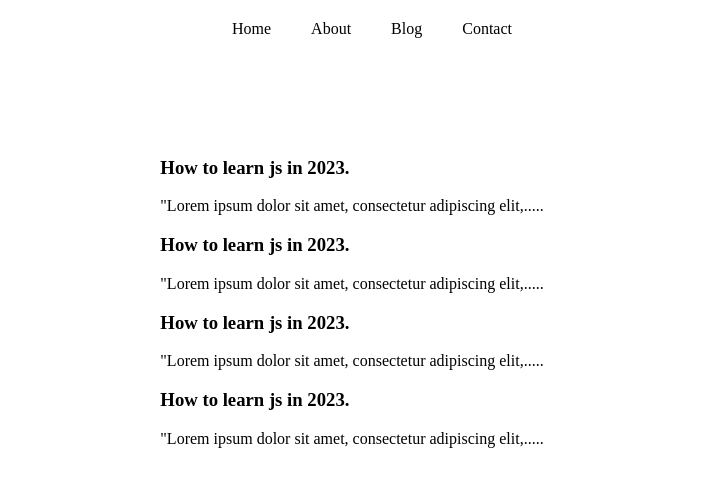
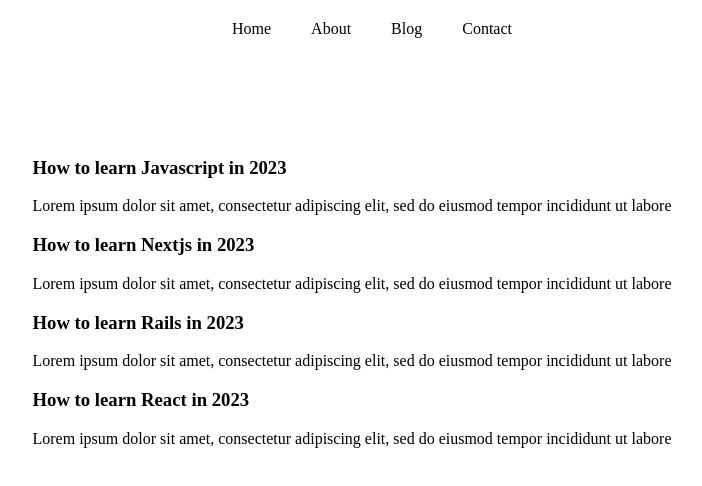
Before and after one commit to MuzamilHassan1/hunting-coder, a Next.js app: page /blog in a window 1280 px wide. Shown: the top 486 px of the page, without its empty margins (288-990 px from the left). Built offline with nearby package versions, Linux system fonts and the light colour scheme.

Commit message:
consuming blogs and getblogs apis in views

```diff
--- a/pages/api/blogs.js
+++ b/pages/api/blogs.js
@@ -1,16 +1,19 @@
-import { readFile, readdir } from 'fs';
+// import { readFile, readdir } from 'fs';
+import * as fs from 'fs'
 
-export default function handler(req, res) {
+export default async function handler(req, res) {
   // console.log(req.query) => params
 
-  let blogdata = []
-  readdir('blogdata', (error, files) => {
-    // files.forEach(file => {
-    //   readFile(`blogdata/${file}`, 'utf-8', (error, data) => {
-    //     if (error) res.status(404).json({ error: "Something went wrong" })
-    //     blogdata.push(JSON.parse(data))
-    //   })
-    // });
-    res.status(200).json(files);
-  });
+  let blogdata = [];
+  let files = await fs.promises.readdir('blogdata');
+  for (const file of files) {
+    let myFile = await fs.promises.readFile(`blogdata/${file}`, 'utf-8');
+    blogdata.push(JSON.parse(myFile));
+  }
+  res.status(200).json(blogdata);
 }
+
+//NOTES -> While fetching file we need to use promises
+//So we need to use fs.promises.method
+//also we can not use ForEach loop with promises
+//we need to use more specific loop like for of
--- a/pages/blog.js
+++ b/pages/blog.js
@@ -1,27 +1,27 @@
-import React from 'react'
+import React, { useEffect, useState } from 'react'
 import styles from '../styles/Blog.module.css'
 import Link from 'next/link'
+import axios from 'axios'
 
 const Blog = () => {
+  useEffect(()=>{
+    axios.get('http://localhost:3000/api/blogs')
+    .then(data => setBlogData(data.data))
+    .catch(error => console.log(error));
+  }, []);
+
+  const [blogData, setBlogData] = useState([]);
+  console.log(blogData);
+
   return (
     <div className={styles.container}>
       <div className="blogs">
-        <div className="blogItem">
-          <Link className={styles.blogLink} href='/blogpost/learn-js-in-2023'><h3>How to learn js in 2023.</h3></Link>
-          <p>"Lorem ipsum dolor sit amet, consectetur adipiscing elit,.....</p>
-        </div>
-        <div className="blogItem">
-          <Link className={styles.blogLink} href='/blogpost/learn-js-in-2023'><h3>How to learn js in 2023.</h3></Link>
-          <p>"Lorem ipsum dolor sit amet, consectetur adipiscing elit,.....</p>
-        </div>
-        <div className="blogItem">
-          <Link className={styles.blogLink} href='/blogpost/learn-js-in-2023'><h3>How to learn js in 2023.</h3></Link>
-          <p>"Lorem ipsum dolor sit amet, consectetur adipiscing elit,.....</p>
-        </div>
-        <div className="blogItem">
-          <Link className={styles.blogLink} href='/blogpost/learn-js-in-2023'><h3>How to learn js in 2023.</h3></Link>
-          <p>"Lorem ipsum dolor sit amet, consectetur adipiscing elit,.....</p>
-        </div>
+        {blogData.map((data)=>(
+          <div className="blogItem" key={data.slug}>
+            <Link className={styles.blogLink} href={`/blogpost/${data.slug}`}><h3>{data.title}</h3></Link>
+            <p>{data.content.slice(0,100)}</p>
+          </div>
+        ))}
       </div>
     </div>
   )
```
Also changed, not shown: pages/blogpost/[slug].js (+14 -9 lines).
